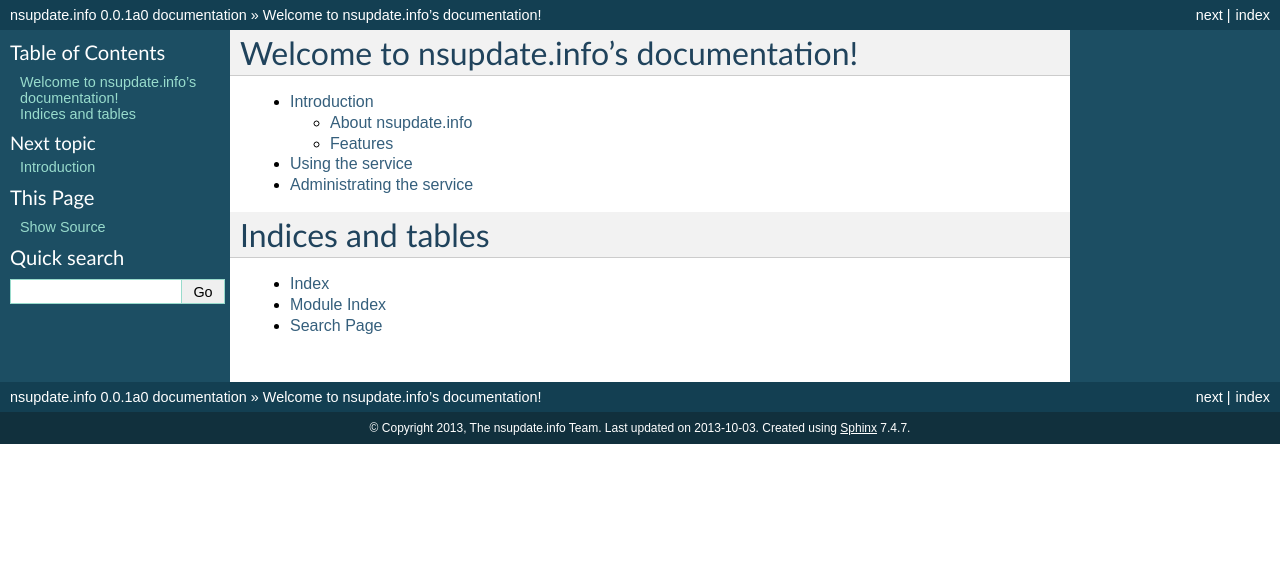
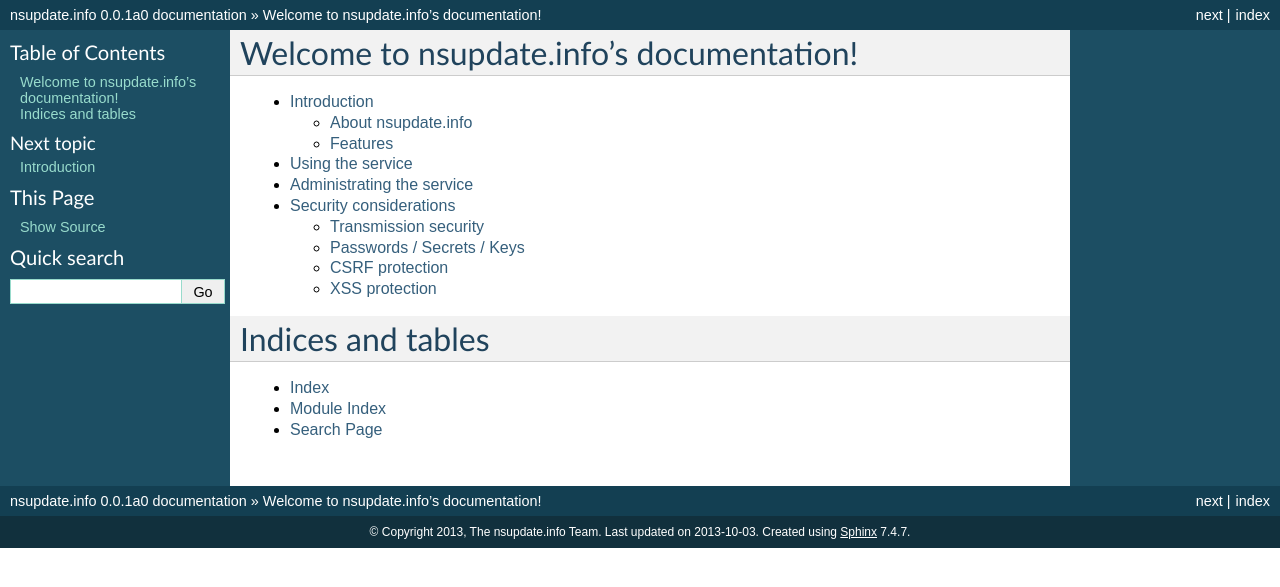
Before and after one commit to nsupdate-info/nsupdate.info, a Sphinx documentation site: the page built from docs/index.rst, in a window 1280 px wide. Shown: the top 587 px of the page. Built offline with Sphinx 7.4.7, drawn with Linux system fonts in a browser that asks for light colours; some of the changed lines change nothing that is shown.

Commit message:
add security documentation

```diff
--- a/docs/index.rst
+++ b/docs/index.rst
@@ -12,6 +12,7 @@
    intro
    user
    admin
+   security
 
 
 Indices and tables
--- /dev/null
+++ b/docs/security.rst
@@ -0,0 +1,77 @@
+=======================
+Security considerations
+=======================
+
+Transmission security
+=====================
+
+Use https for the web interface as well as for the update client (if possible).
+
+Otherwise, your username / password (FQDN / update secret) will be transmitted
+in clear text (unencrypted).
+
+
+Passwords / Secrets / Keys
+==========================
+
+Interactive login password
+--------------------------
+
+We recommend that you use a rather strong and not guessable password for this.
+Do not re-use passwords, use a password system or a password manager.
+
+The interactive login password for the web site is stored using Django's
+default hasher mechanism, which is currently pbkdf2 (a very strong and
+intentionally slow password hash). Brute-Force attacks against such hashes are
+very slow, much slower than against simple hashes like (s)sha1/sha256 etc.
+
+It is NOT stored in clear text by nsupdate.info.
+
+If you lose the password, you'll have to do a password reset via e-mail.
+
+
+Automated update secret
+-----------------------
+
+The automated update secret for routers or other update clients is a
+random and automatically generated secret. We store it using the sha1 hasher
+of Django (which in fact is salted-sha1, a not very strong, but fast-to-compute
+hash).
+
+Considering that a lot of routers or update clients store this secret in clear
+text in their configuration and often transmit it using unencrypted http (and
+not https), this secret is not too safe anyway. We also wanted to save some cpu
+cycles here and rather not use pbkdf2 for this regularly and automatically used
+secret.
+
+It is not stored in clear text by nsupdate.info.
+
+If you lose the secret, you'll have to generate a new one and change it in your
+update client also.
+
+
+Nameserver Update Key (backend, RFC 2136)
+-----------------------------------------
+
+We currently store this key (which is basically a base64 encoded shared secret)
+"as is".
+
+This is somehow critical, but also hard to do better - encryption would only
+help very little here as we would need to decrypt the update key before using it,
+so we would need the unlocked key of that encryption mechanism on the same machine.
+
+Make sure no unauthorized person gets that key or he/she will be able to update
+ANY record in the respective zone / nameserver directly (without going over
+nsupdate.info software / service).
+
+
+CSRF protection
+===============
+
+We use Django's CSRF protection middleware.
+
+
+XSS protection
+==============
+
+Django's templating engine html-escapes inputs by default.
```
